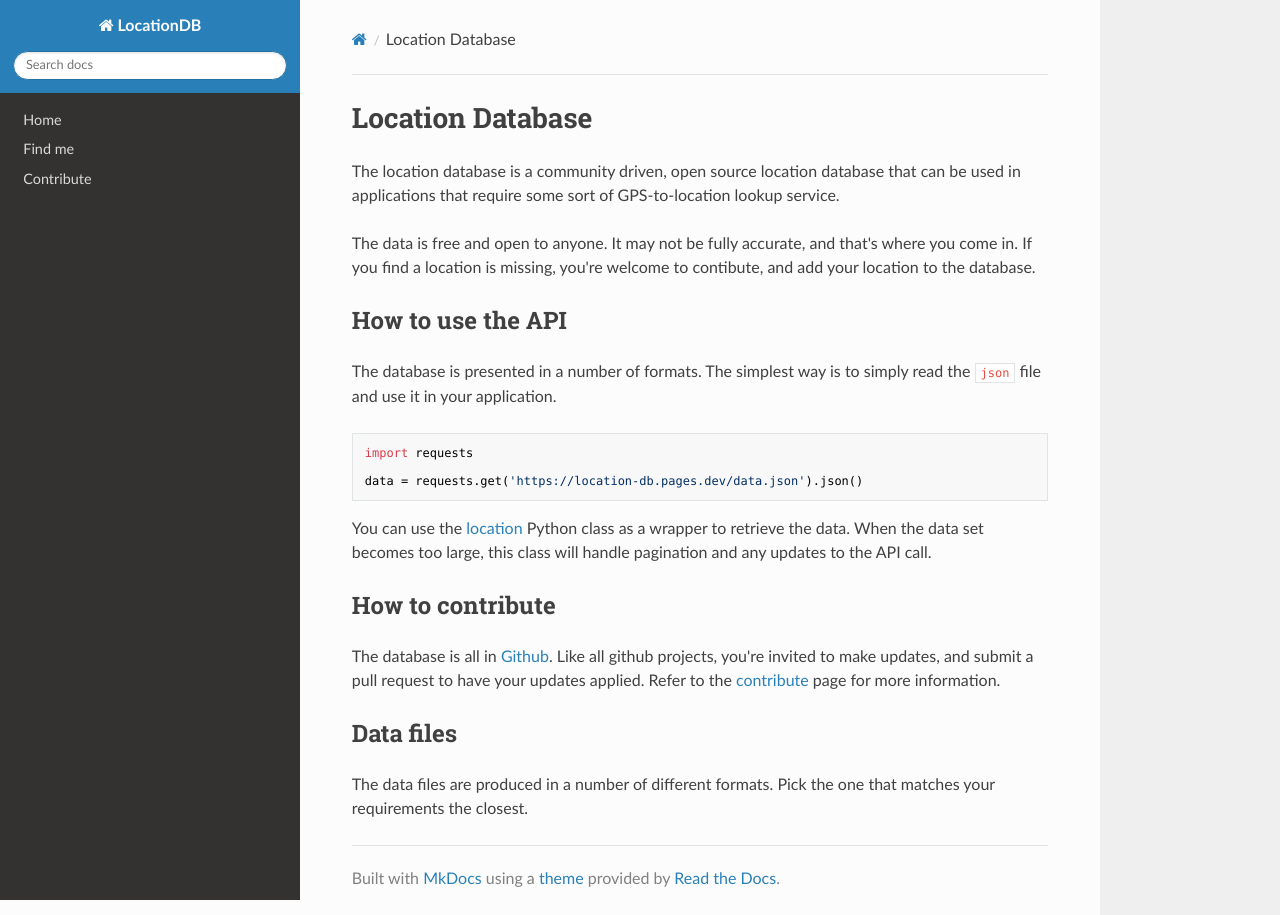
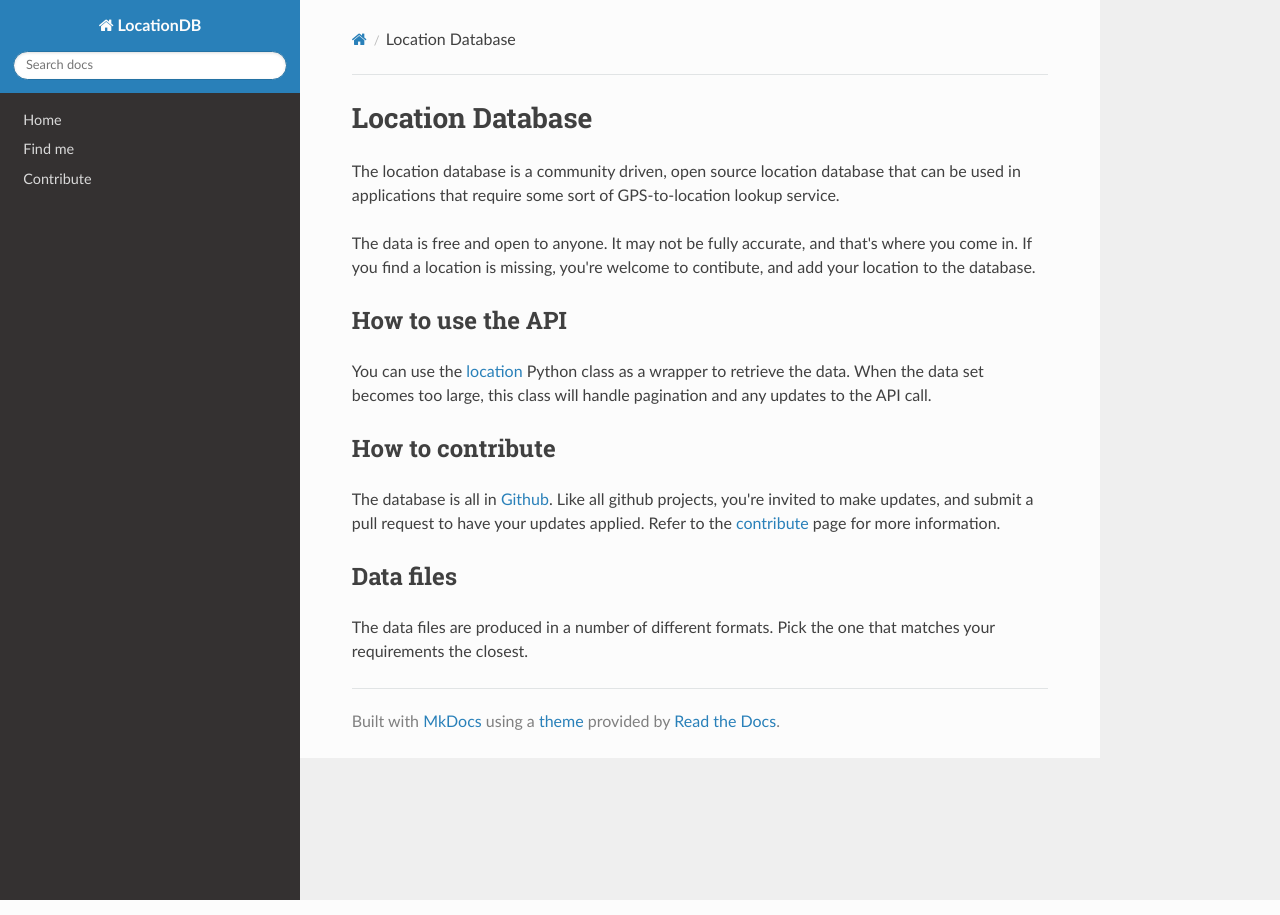
Before and after one commit to massyn/location, an MkDocs documentation site: the page built from docs/index_base.md, in a window 1280 px wide. Built offline with MkDocs 1.6.1, drawn with Linux system fonts in a browser that asks for light colours; nearby versions of some CDN libraries.

````diff
--- a/docs/index_base.md
+++ b/docs/index_base.md
@@ -5,14 +5,6 @@
 The data is free and open to anyone.  It may not be fully accurate, and that's where you come in.  If you find a location is missing, you're welcome to contibute, and add your location to the database.
 
 ## How to use the API
-
-The database is presented in a number of formats.  The simplest way is to simply read the `json` file and use it in your application.
-
-```python
-import requests
-
-data = requests.get('https://location-db.pages.dev/data.json').json()
-```
 
 You can use the [location](https://github.com/massyn/location/blob/main/tools/location.py) Python class as a wrapper to retrieve the data.  When the data set becomes too large, this class will handle pagination and any updates to the API call.
 
````
Also changed, not shown: 1 other file.
